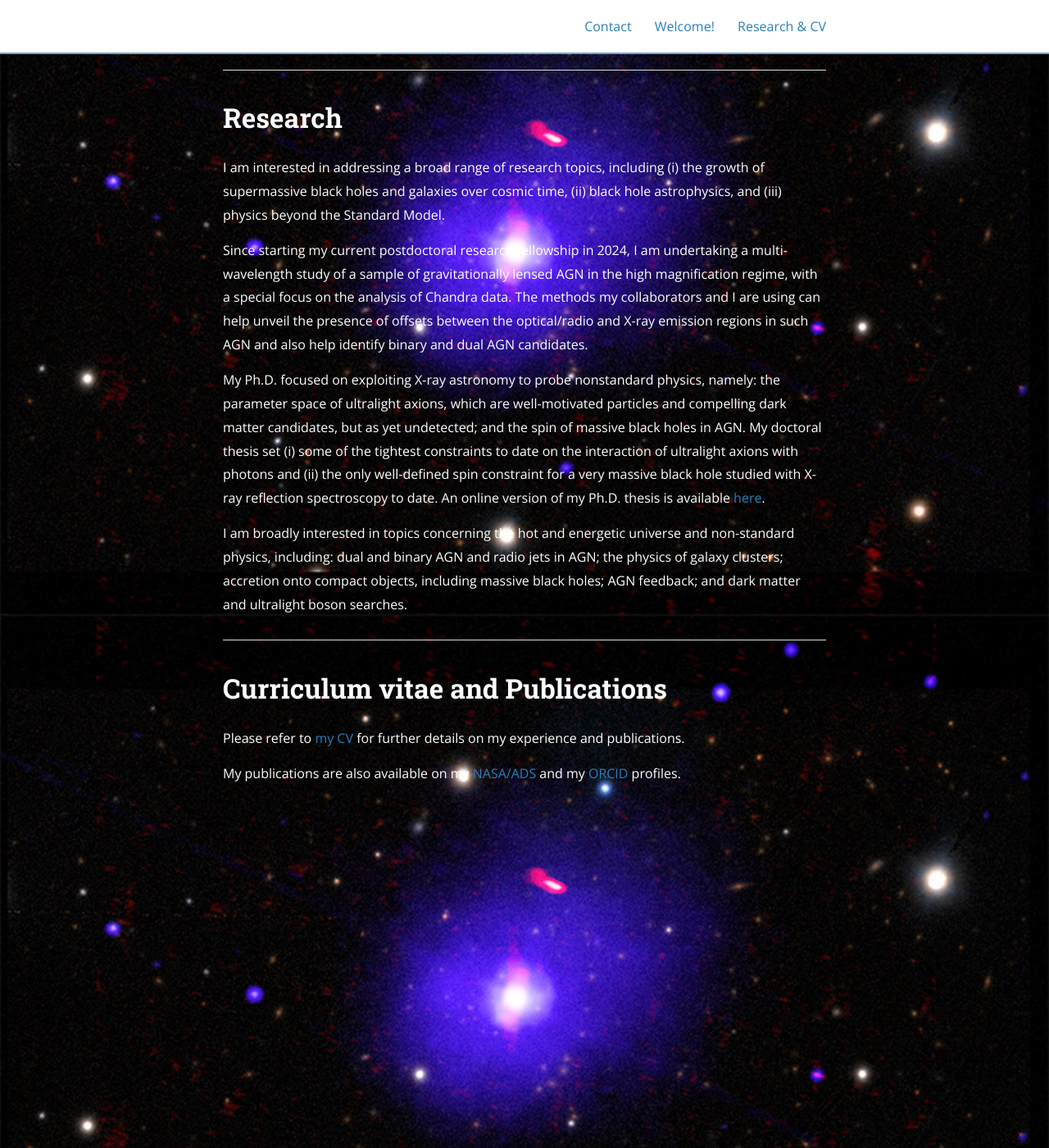
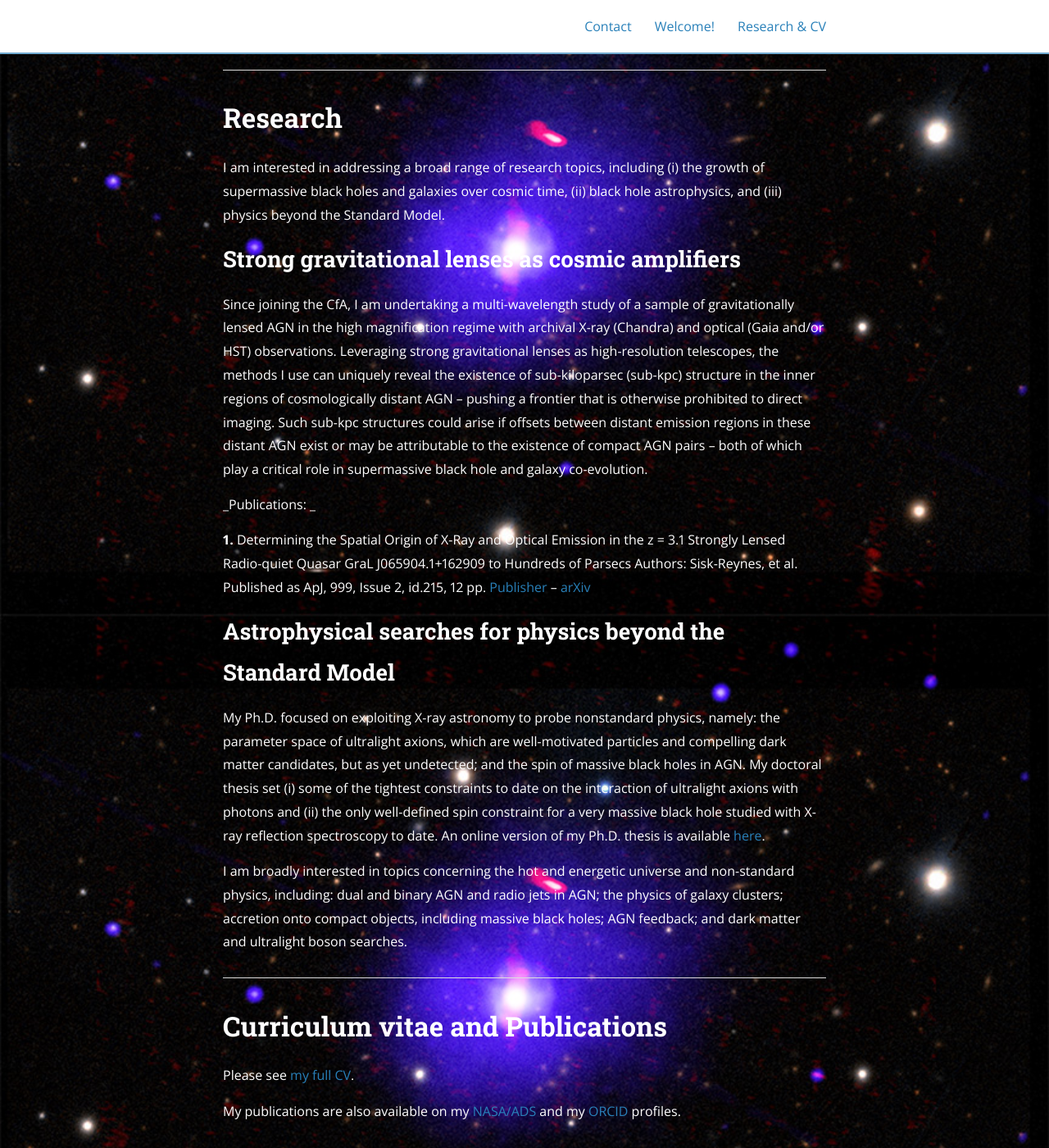
Before and after one commit to jsiskreynes-astro/jsiskreynes-astro.github.io, a Jekyll site: the page built from resume.md, in a window 1280 px wide and 1400 px high, scrolled down 161 px. Shown: the whole window at 82% size. Built offline with Jekyll 4.4.1, drawn with Linux system fonts in a browser that asks for light colours; nearby versions of some CDN libraries.

Commit message:
Update resume.md

```diff
--- a/resume.md
+++ b/resume.md
@@ -10,7 +10,17 @@ main_nav: true
 
 I am interested in addressing a broad range of research topics, including (i) the growth of supermassive black holes and galaxies over cosmic time, (ii) black hole astrophysics, and (iii) physics beyond the Standard Model.
 
-Since starting my current postdoctoral research fellowship in 2024, I am undertaking a multi-wavelength study of a sample of gravitationally lensed AGN in the high magnification regime, with a special focus on the analysis of Chandra data. The methods my collaborators and I are using can help unveil the presence of offsets between the optical/radio and X-ray emission regions in such AGN and also help identify binary and dual AGN candidates.
+## Strong gravitational lenses as cosmic amplifiers
+
+Since joining the CfA, I am undertaking a multi-wavelength study of a sample of gravitationally lensed AGN in the high magnification regime with archival X-ray (Chandra) and optical (Gaia and/or HST) observations. Leveraging strong gravitational lenses as high-resolution telescopes, the methods I use can uniquely reveal the existence of sub-kiloparsec (sub-kpc) structure in the inner regions of cosmologically distant AGN -- pushing a frontier that is otherwise prohibited to direct imaging. Such sub-kpc structures could arise if offsets between distant emission regions in these distant AGN exist or may be attributable to the existence of compact AGN pairs -- both of which play a critical role in supermassive black hole and galaxy co-evolution.
+
+_Publications: _
+
+**1.** Determining the Spatial Origin of X-Ray and Optical Emission in the z = 3.1 Strongly Lensed Radio-quiet Quasar GraL J065904.1+162909 to Hundreds of Parsecs
+Authors: Sisk-Reynes, et al.
+Published as ApJ, 999, Issue 2, id.215, 12 pp. [Publisher](https://iopscience.iop.org/article/10.3847/1538-4357/ae3f2c) -- [arXiv](https://arxiv.org/pdf/2509.22797)
+
+## Astrophysical searches for physics beyond the Standard Model
 
 My Ph.D. focused on exploiting X-ray astronomy to probe nonstandard physics, namely: the parameter space of ultralight axions, which are well-motivated particles and compelling dark matter candidates, but as yet undetected; and the spin of massive black holes in AGN. My doctoral thesis set (i) some of the tightest constraints to date on the interaction of ultralight axions with photons and (ii) the only well-defined spin constraint for a very massive black hole studied with X-ray reflection spectroscopy to date. An online version of my Ph.D. thesis is available [here](https://www.repository.cam.ac.uk/items/73316b31-4841-4c8f-a1f4-5a6c6fcb0735).
 
@@ -20,6 +30,6 @@ I am broadly interested in topics concerning the hot and energetic universe and
 
 # Curriculum vitae and Publications
 
-Please refer to [my CV]({{ site.url }}/assets/full_cv_jsiskreynes.pdf) for further details on my experience and publications.
+Please see [my full CV]({{ site.url }}/assets/full_cv_jsiskreynes.pdf).
 
 My publications are also available on my [NASA/ADS](https://ui.adsabs.harvard.edu/search/q=author%3A%22Sisk-Reyn%C3%A9s%2C%20J%C3%BAlia%22&sort=date%20desc%2C%20bibcode%20desc&p_=0) and my [ORCID](https://orcid.org/0000-0003-3814-6796) profiles.
```
